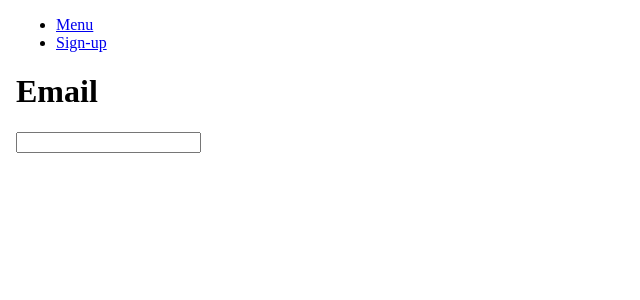
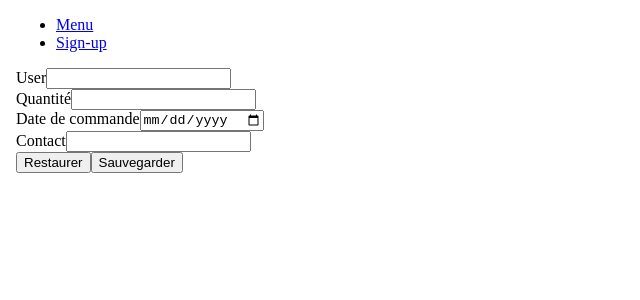
Before and after one commit to Arts7/Angular_Project, an Angular app: page /sign-up in a window 1280 px wide. Shown: the top 300 px of the page, without its empty margins (0-640 px from the left). Built offline with nearby package versions, Linux system fonts and the light colour scheme.

Commit message:
Modification du composant sign up pour avoir des champs requis

```diff
--- /dev/null
+++ b/src/app/order.ts
@@ -0,0 +1,6 @@
+export class Order {
+    user: string;
+    quantity: number;
+    date: Date;
+    contact: string;
+  }
--- a/src/app/sign-up/sign-up.component.html
+++ b/src/app/sign-up/sign-up.component.html
@@ -1 +1,32 @@
-<h1>Email</h1><input type="email" name="email"/>
+<form (ngSubmit)="myForm.valid && onSubmit()" #myForm="ngForm">
+
+
+  <div>
+    <label for="user">User</label>
+    <input name="user" type="text" [(ngModel)]="model.user" #user="ngModel" required maxlength="25" required minlength="4">
+  </div>
+  <div *ngIf="user.errors && myForm.submitted">
+    <span *ngIf="user.required">Le champ est requis</span>
+    <span *ngIf="user.errors.minlength">Le champ user doit avoir minimum 4 caractères</span>
+    <span *ngIf="user.errors.maxlength">Le champ user ne pas dépasser 25 caractères</span>
+  </div>
+  <div>
+    <label for="quantity">Quantité</label>
+    <input name="quantity" type="number" [(ngModel)]="model.quantity" #quantity="ngModel" required max="5">
+  </div>
+  <div>
+    <label for="date">Date de commande</label>
+    <input name="date" type="date" [(ngModel)]="model.date" required>
+  </div>
+  <div>
+    <label for="contact">Contact</label>
+    <input name="contact" type="email" [(ngModel)]="model.contact" #contact="ngModel" required email>
+  </div>
+  <div *ngIf="contact.errors && myForm.submitted">
+    <span *ngIf="contact.errors.required">Le champ est requis</span>
+    <span *ngIf="contact.errors.email">Le champ email est invalide</span>
+  </div>
+  <button type="reset">Restaurer</button>
+  <button type="submit">Sauvegarder</button>
+
+</form>
--- a/src/app/sign-up/sign-up.component.ts
+++ b/src/app/sign-up/sign-up.component.ts
@@ -1,4 +1,5 @@
 import { Component, OnInit } from '@angular/core';
+import { Order } from '../order';
 
 @Component({
   selector: 'app-sign-up',
@@ -7,9 +8,11 @@ import { Component, OnInit } from '@angular/core';
 })
 export class SignUpComponent implements OnInit {
 
-
+  model: Order =new Order();
   constructor() { }
-
+  onSubmit() {
+    console.log(this.model);
+  }
   ngOnInit() {
   }
 
--- a/src/app/user-profile/user-profile.component.ts
+++ b/src/app/user-profile/user-profile.component.ts
@@ -1,5 +1,6 @@
 import { Component, OnInit, Input, Output, EventEmitter } from '@angular/core';
 import { user } from '../user';
+
 
 @Component({
   selector: 'app-user-profile',
@@ -9,6 +10,8 @@ import { user } from '../user';
 export class UserProfileComponent implements OnInit {
 @Input() label:string = "hidden";
 @Output() onClick = new EventEmitter<string>();
+
+
 
 User:user = {
     name: 'Doe',
@@ -28,6 +31,8 @@ onClickButton() {
   this.onClick.emit(this.label);
 }
 
+
+
   constructor() { this.User.photo = 'https://randomuser.me/api/portraits/lego/2.jpg' }
 
   ngOnInit() {
```
